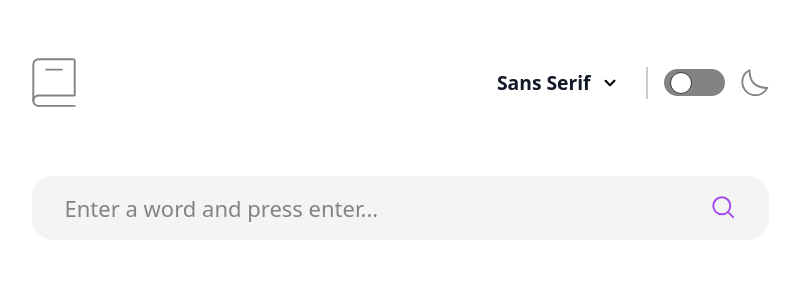
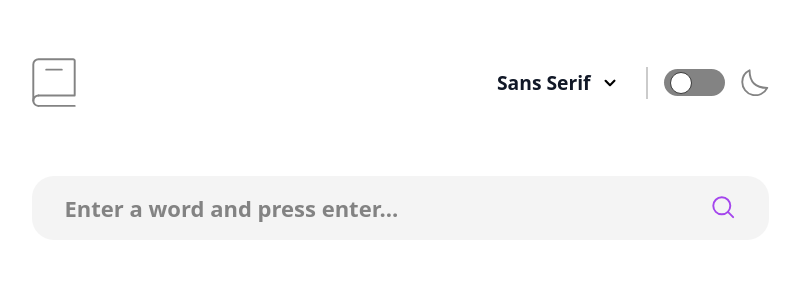
Before and after one commit to kristijan-kresic-hvar/dictionary-web-app-frontend-mentor, a React (Vite) app: page / in a window 1280 px wide. Shown: the top 300 px of the page, without its empty margins (240-1040 px from the left). Built offline with nearby package versions, Linux system fonts and the light colour scheme.

Commit message:
Updated search ui

```diff
--- a/src/components/Search/Search.tsx
+++ b/src/components/Search/Search.tsx
@@ -20,7 +20,7 @@ const Search: React.FC<Props> = ({ onSearch, placeholder }) => {
         Search
       </label>
       <input
-        className={`${styles.search} w-full h-[4rem] bg-[#F4F4F4] dark:bg-[#1F1F1F] pl-[1.5rem] dark:text-white pr-[3rem] max-h-[64px] rounded-[1rem] focus:outline-none focus:ring-2 focus:ring-blue-600 focus:border-transparent`}
+        className={`${styles.search} w-full h-[4rem] bg-[#F4F4F4] dark:bg-[#1F1F1F] pl-[1.5rem] dark:text-white pr-[3rem] max-h-[64px] rounded-[1rem] focus:outline-none focus:ring-2 caret-purple font-bold focus:ring-purple focus:border-transparent`}
         id="search"
         type="text"
         placeholder={placeholder?.length != null ? placeholder : 'Search'}
```
